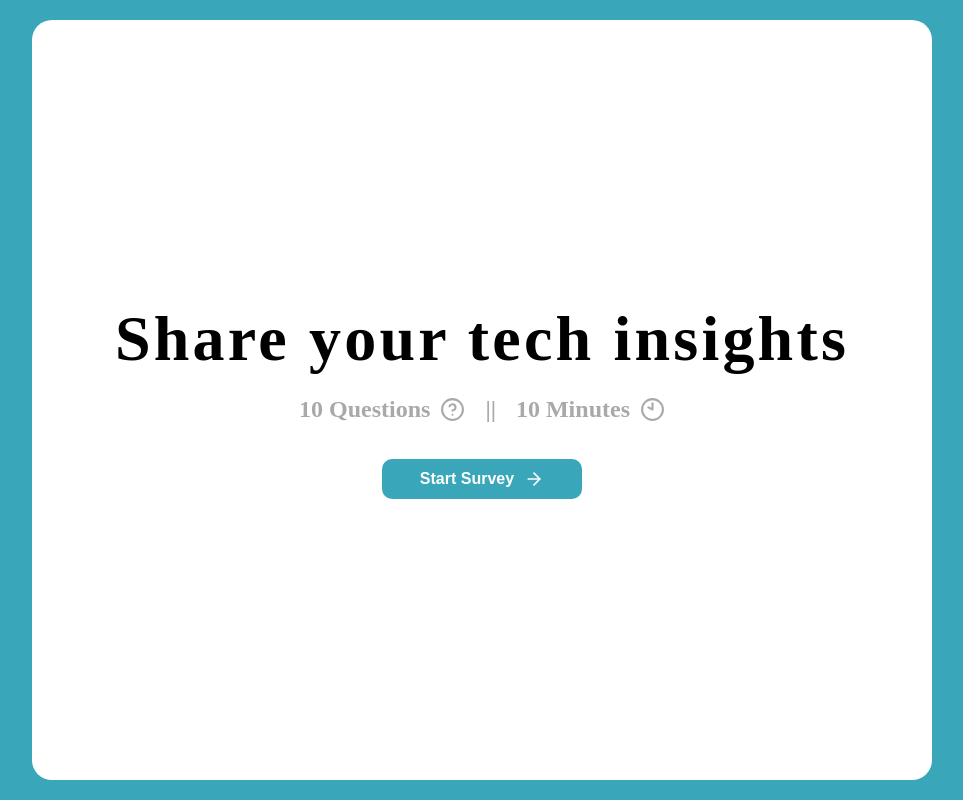
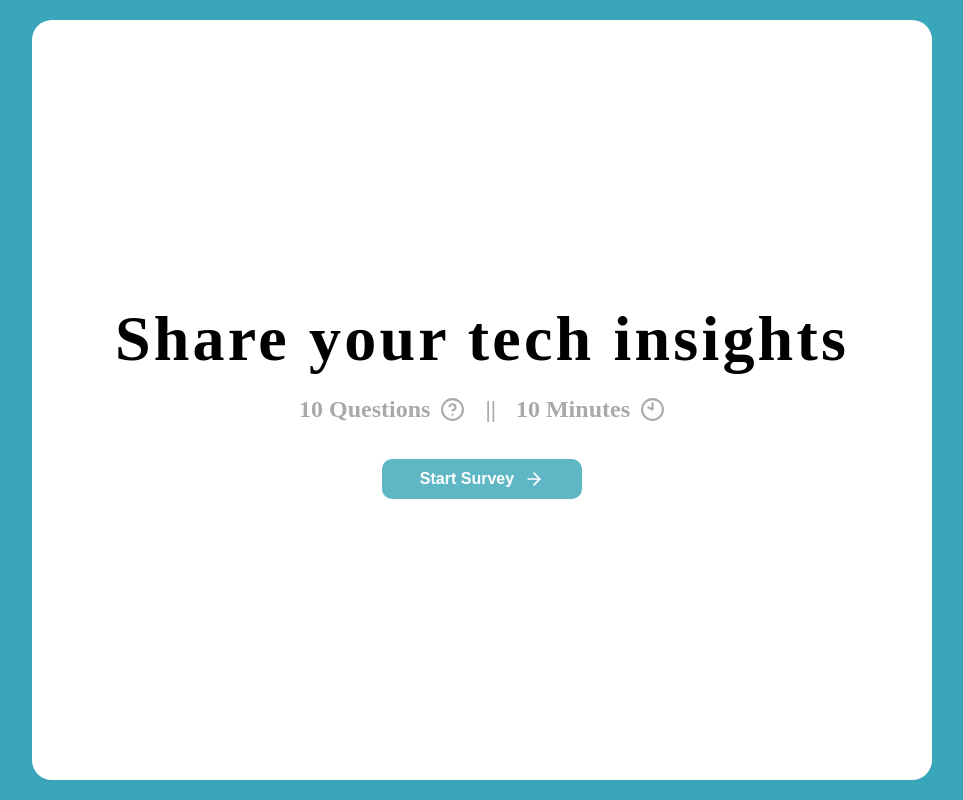
Before and after one commit to foolais/react-survey, a React (Vite) app: page / in a window 1280 px wide. Shown: the whole page, without its empty margins (158-1121 px from the left). Built offline with nearby package versions, Linux system fonts and the light colour scheme.

Commit message:
fix: error merged className in button component

```diff
--- a/src/components/fragments/Button/index.jsx
+++ b/src/components/fragments/Button/index.jsx
@@ -1,9 +1,9 @@
 /* eslint-disable react/prop-types */
-import "../styles/Button.module.css";
+import styles from "../styles/Button.module.css";
 
-const Button = ({ children, ...rest }) => {
+const Button = ({ children, className, ...rest }) => {
   return (
-    <button className="button" {...rest}>
+    <button className={`${styles.button} ${className}`} {...rest}>
       {children}
     </button>
   );
--- a/src/components/fragments/styles/Button.module.css
+++ b/src/components/fragments/styles/Button.module.css
@@ -1,21 +1,21 @@
-button {
-  background: var(--primary-color);
-  color: white;
-  border: none;
-  padding: 10px 20px;
-  border-radius: 10px;
-  -webkit-border-radius: 10px;
-  -moz-border-radius: 10px;
-  -ms-border-radius: 10px;
-  -o-border-radius: 10px;
+.button {
+  background: var(--primary-color) !important;
+  color: white !important;
+  border: none !important;
+  padding: 10px 20px !important;
+  border-radius: 10px !important;
+  -webkit-border-radius: 10px !important;
+  -moz-border-radius: 10px !important;
+  -ms-border-radius: 10px !important;
+  -o-border-radius: 10px !important;
   cursor: pointer;
 }
 
-button:hover {
-  background: var(--primary-hover);
+.button {
+  background: var(--primary-hover) !important;
 }
 
-button:disabled {
-  opacity: 0.5;
-  cursor: not-allowed;
+.button:disabled {
+  opacity: 0.5 !important;
+  cursor: not-allowed !important;
 }
```
